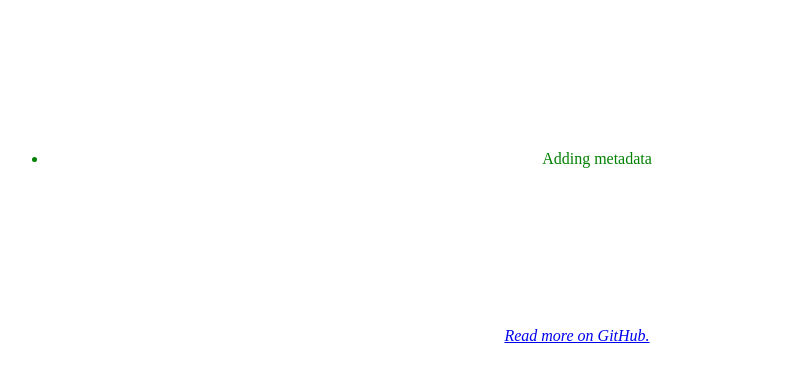
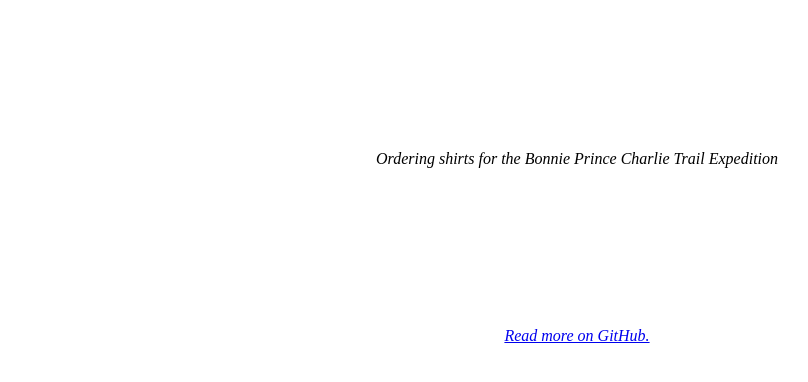
Before and after one commit to RichardLitt/what-is-richard-doing-now, a Jekyll site: the page built from list.md, in a window 1280 px wide. Shown: the top 382 px of the page, without its empty margins (63-871 px from the left). Built offline with Jekyll 4.4.1, drawn with Linux system fonts in a browser that asks for light colours; our own code applies the rules of GitHub Pages for plain Markdown files.

Commit message:
New task: BPC trail

```diff
--- a/list.md
+++ b/list.md
@@ -1 +1 @@
-- Adding metadata
+Ordering shirts for the Bonnie Prince Charlie Trail Expedition
```
